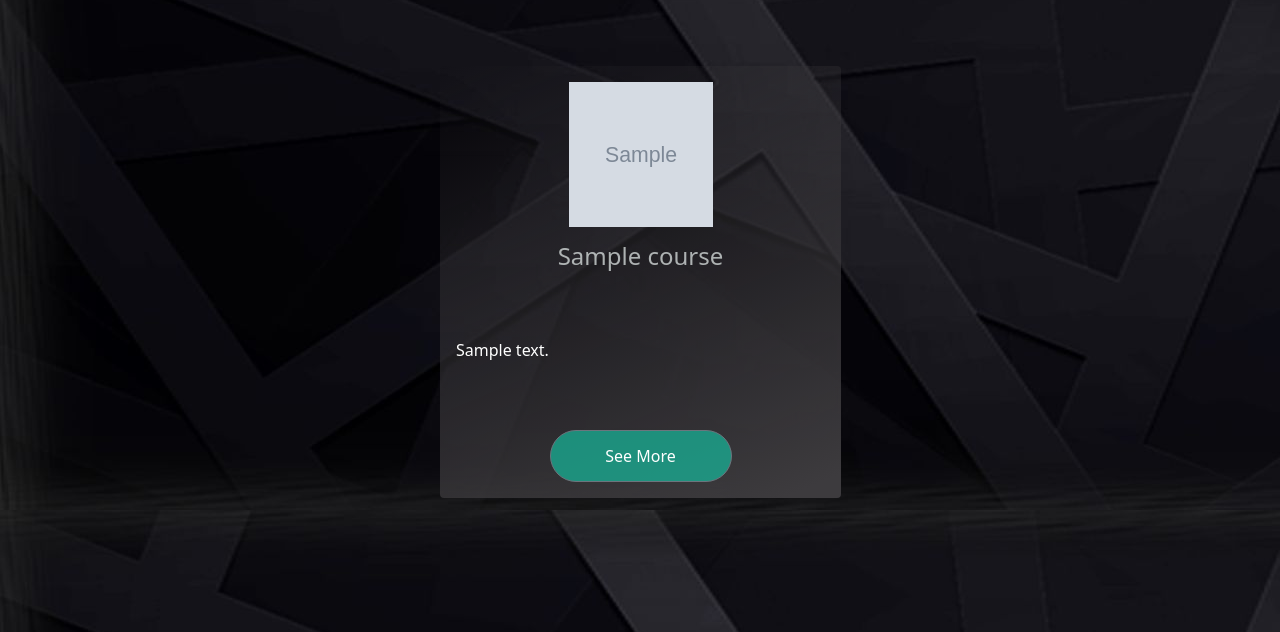
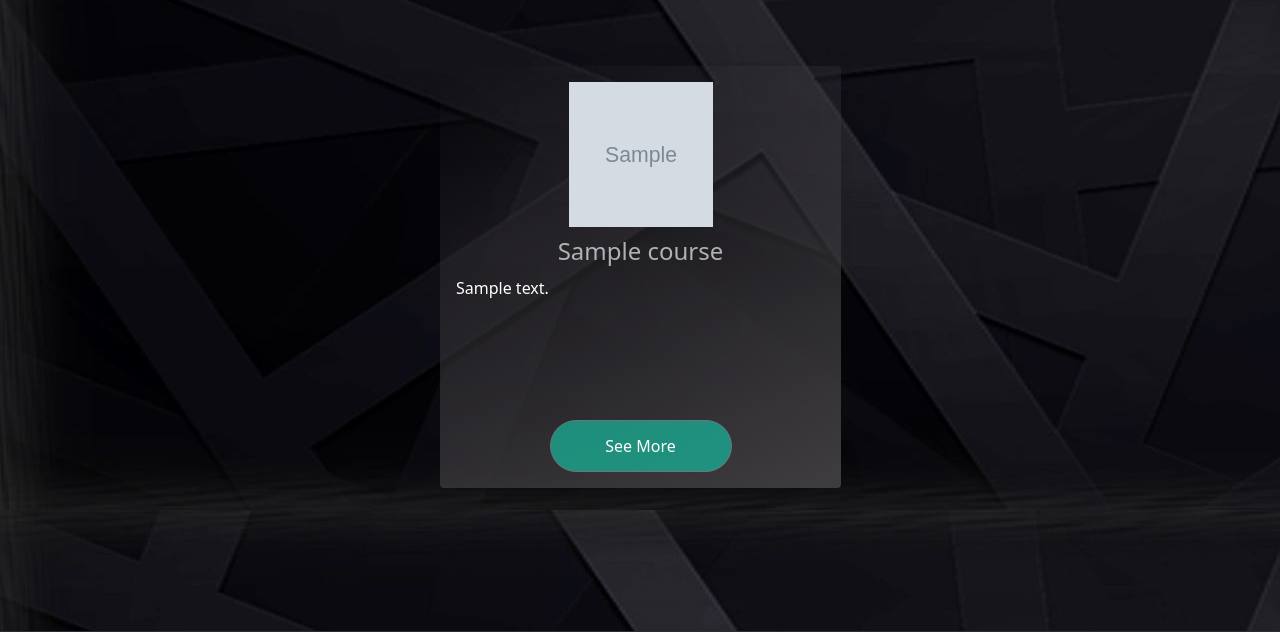
Before and after one commit to LiveCoden/Coden-Live, a Django app: template templates/courses/courses.html in a window 1280 px wide. Shown: the part 822-1454 px from the top of the page. Run offline with Django 3.2, Linux system fonts and the light colour scheme; the template is opened without the code that fills it: most values are stand-ins (such as "Sample title", 1, 10 or a date in 2020); grey boxes marked "Sample" are stand-in pictures; data that the repository does not hold is empty; some libraries are stand-ins or nearby versions.

Commit message:
tiitle added

```diff
--- a/templates/courses/courses.html
+++ b/templates/courses/courses.html
@@ -33,8 +33,8 @@ Courses | Coden Live
         <div class="col col-xs-12 col-md-5" data-aos="flip-up" data-aos-duration="300" data-aos-delay="300" style="min-height: 100px;">
             <div class="card" data-bss-hover-animate="pulse" style="margin-right: 25px;margin-left: 25px;background: linear-gradient(-23deg, #3d3b3e 4%, transparent);margin-bottom: 15px;border-width: 0px;margin-top: 15px;">
                 <div class="card-body text-center" style="color: rgba(237,245,244,0.69);border-radius: 132px;"><img src="{{course.icon.url}}" style="width: 144px;height: 145px;">
-                    <h4 class="card-title" style="margin-top: 15px;margin-bottom: 15px;">{{course.name}}</h4>
-                    <p class="card-text d-flex align-content-center align-items-center" style="min-height: 8rem;">{{course.description}}
+                    <h4 class="card-title" style="margin-top: 10px;margin-bottom: 10px;">{{course.name}}</h4>
+                    <p class="card-text d-flex align-content-center " style="min-height: 8rem;">{{course.description}}
 
                     </p><a class="btn btn-secondary" href="{%  url 'course' course.id %}"  style="background: rgba(23,187,158,0.69);border-radius: 80px;border-top-left-radius: 50px;border-top-right-radius: 50px;border-bottom-right-radius: 50px;border-bottom-left-radius: 50px;padding: 13px;min-width: 182px;">See More</a>
                 </div>
```
